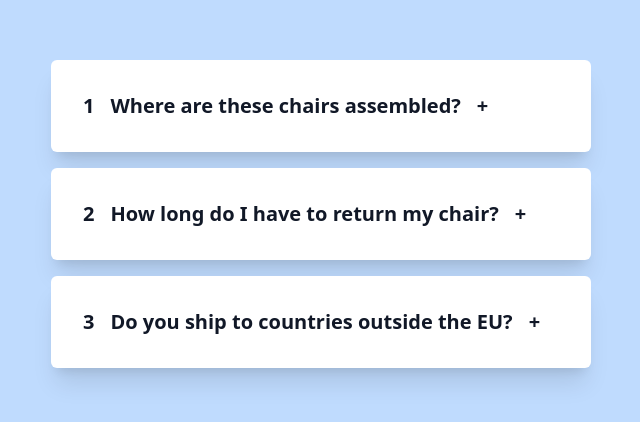
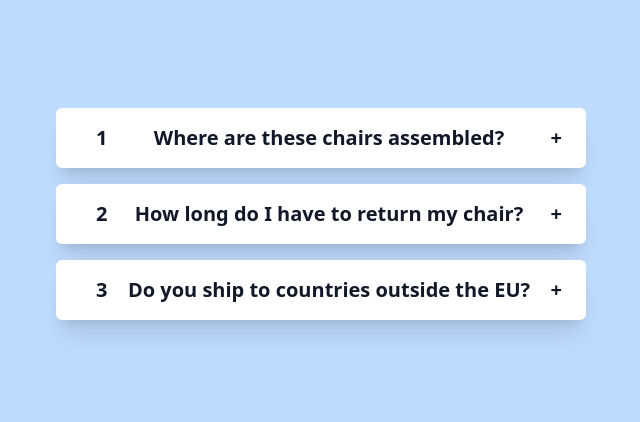
Before and after one commit to Dhruvmehta1311/accordion, a React (Vite) app: page / in a window 1280 px wide. Shown: the part 186-608 px from the top of the page, without its empty margins (319-959 px from the left). Built offline with nearby package versions, Linux system fonts and the light colour scheme.

Commit message:
Minor UI Updates.

```diff
--- a/src/App.jsx
+++ b/src/App.jsx
@@ -41,12 +41,12 @@ function AccordionComponent({ title, text, index }) {
     <>
       <div
         onClick={handleIsOpen}
-        className={`cursor-pointer shadow-xl rounded-md  bg-white w-[90%] p-6 max-w-[540px] mx-auto ${
+        className={`cursor-pointer shadow-xl rounded-md  bg-white w-[90%] py-4 pl-4 text-center max-w-[530px] mx-auto ${
           isOpen ? "border-t-8 border-t-green-300 bg-green-100" : ""
         }`}
       >
         <section
-          className={`flex gap-4 p-2 font-semibold sm:font-bold text-sm sm:text-xl ${
+          className={`flex justify-between gap-4 px-6 font-semibold sm:font-bold text-sm sm:text-xl ${
             isOpen ? "text-green-600 " : "text-gray-900"
           }`}
         >
```
